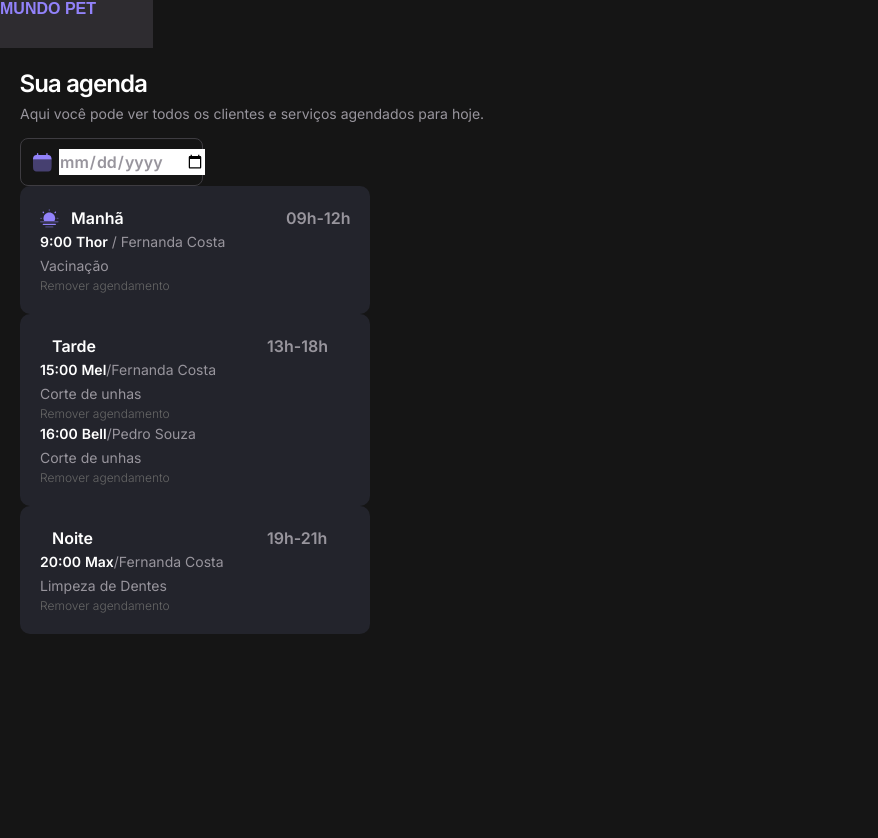
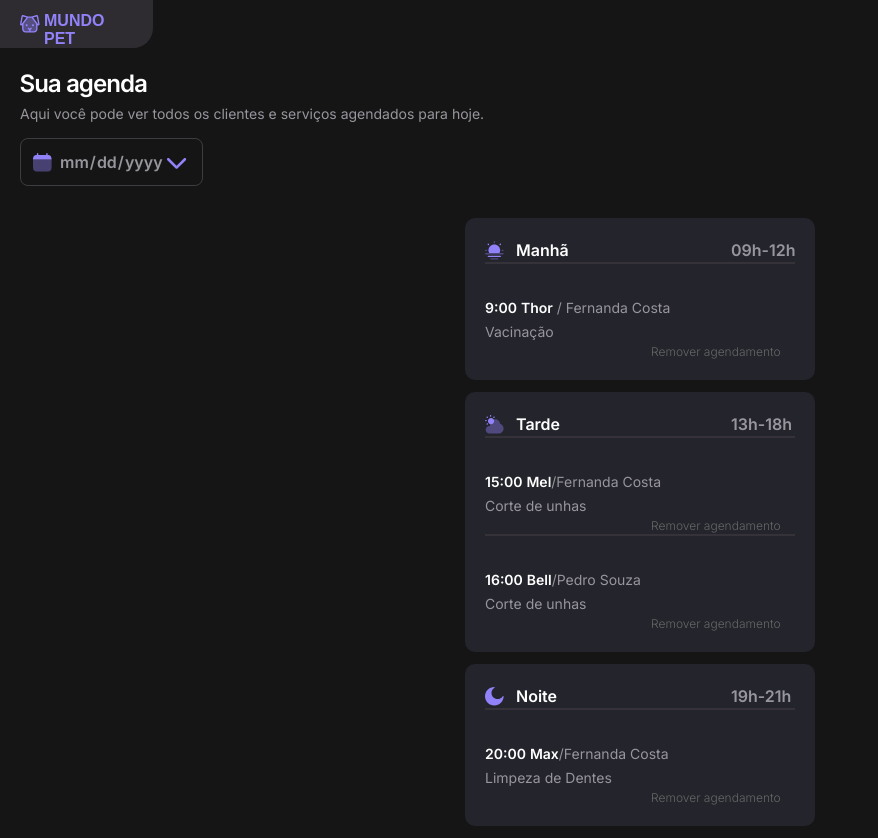
Before and after one commit to PauloCMatsudaA/Petshop, a website: page index.html in a window 1280 px wide. Shown: the whole page, without its empty margins (0-878 px from the left). Before the commit the page ends 800 px from the top, so only its background shows below. Drawn offline with Linux system fonts and the light colour scheme; a web font is replaced by a local one.

Commit message:
Add finish some styles

```diff
--- a/index.html
+++ b/index.html
@@ -16,6 +16,7 @@
   </head>
   <body>
     <div class="name-container">
+      <img src="assets/logo.svg" alt="logo do mundo pet" class="logo">
       <h3 class="name-tittle">MUNDO PET</h3>
     </div>
     <section class="tittle-description">
@@ -37,48 +38,56 @@
         <span class="label-large tittle-hour">09h-12h</span>
       </header>
       <ul class="schedule-list">
-        <li>
+        <li class="schedule"></li>
+         <div class="schedule-details">
           <strong class="hour-scheduled label-medium">9:00</strong>
           <span class="paragraph-medium"><strong class="label-medium">Thor</strong> / Fernanda Costa</span>
           <p class="paragraph-medium">Vacinação</p>
           <p class="cancel-btn">Remover agendamento</p>
+        </div>
         </li>
       </ul>
       </div>
     </section>
     <section class="schedules-cards">
       <header class="schedule-tittles">
-        <img src="" alt="" />
+        <img src="/assets/Cloud.svg" alt="Icone de uma nuvem e um sol representando a tarde" />
         <h3 class="period-name label-large">Tarde</h3>
         <span class="label-large tittle-hour">13h-18h</span>
       </header>
       <ul class="schedule-list">
-        <li>
+        <li class="schedule">
+          <div class="schedule-details">
           <strong class="hour-scheduled label-medium">15:00</strong>
           <span class="paragraph-medium"><strong class="label-medium">Mel</strong>/Fernanda Costa</span>
           <p class="paragraph-medium">Corte de unhas</p>
           <p class="cancel-btn">Remover agendamento</p>
+          </div>
         </li>
-        <li>
+        <li class="schedule">
+          <div class="schedule-details">
           <strong class="hour-scheduled label-medium">16:00</strong>
           <span class="paragraph-medium"><strong class="label-medium">Bell</strong>/Pedro Souza</span>
           <p class="paragraph-medium">Corte de unhas</p>
           <p class="cancel-btn">Remover agendamento</p>
+          </div>
         </li>
       </ul>
     </section>
     <section class="schedules-cards">
       <header class="schedule-tittles">
-        <img src="" alt="" />
+        <img src="assets/Moon.svg" alt="Icone de lua representando noite" />
         <h3 class="period-name label-large">Noite</h3>
         <span class="label-large tittle-hour">19h-21h</span>
       </header>
       <ul class="schedule-list">
-        <li>
-          <strong class="hour-scheduled label-medium">20:00</strong>
-          <span class="paragraph-medium"><strong class="label-medium">Max</strong>/Fernanda Costa</span>
-          <p class="paragraph-medium">Limpeza de Dentes</p>
-          <p class="cancel-btn">Remover agendamento</p>
+        <li class="schedule">
+          <div class="schedule-details">
+            <strong class="hour-scheduled label-medium">20:00</strong>
+            <span class="paragraph-medium"><strong class="label-medium">Max</strong>/Fernanda Costa</span>
+            <p class="paragraph-medium">Limpeza de Dentes</p>
+            <p class="cancel-btn">Remover agendamento</p>
+          </div>
         </li>
       </ul>
     </section>
--- a/src/styles/global.css
+++ b/src/styles/global.css
@@ -28,55 +28,71 @@
   box-sizing: border-box;
   color: var(--content-primary);
 }
-body{
+body {
   background-color: var(--background-primary);
 }
-.label-large{
+.logo {
+  width: 20px;
+  height: 20px;
+}
+.name-container {
+  display: flex;
+  flex-direction: row;
+  align-items: center;
+  gap: 4px;
+  padding: 12px 20px;
+
+  border-radius: 0px 0 20px 0;
+  background-color: #2e2c30;
+  width: 153px;
+  height: 48px;
+}
+.name-tittle {
+  width: 89px;
+  height: 24px;
+  font-family: "Familjen Grotesk", sans-serif;
+  font-optical-sizing: auto;
+  font-weight: 600;
+  font-size: 16px;
+  font-style: normal;
+  color: var(--content-brand);
+}
+.label-large {
   font-family: "Inter", sans-serif;
   font-weight: 600;
   font-size: 16px;
   line-height: 24px;
 }
-.label-medium{
+.label-medium {
   font-family: "Inter", sans-serif;
   font-size: 14px;
   font-weight: 600;
   line-height: 24px;
 }
-.paragraph-medium{
+.paragraph-medium {
   font-family: "Inter", sans-serif;
   line-height: 24px;
   font-size: 14px;
   font-weight: 400;
   color: var(--content-secondary);
 }
-section{
+section {
   margin-left: 20px;
 }
-.name-tittle {
-  width: 153px;
-  height: 48px;
-  font-family: "Familjen Grotesk", sans-serif;
-  font-optical-sizing: auto;
-  font-weight: 600;
-  font-size: 16px;
-  font-style: normal;
-  background-color: #2e2c30;
-  color: var(--content-brand);
-}
+
 h1 {
   font-family: "Inter Tight", sans-serif;
   font-optical-sizing: auto;
   font-weight: 600;
   font-style: normal;
 }
-.tittle-description{
+.tittle-description {
   margin-top: 21px;
 }
-.tittle-description p{
+.tittle-description p {
   margin-top: 4px;
 }
-.label{
+.label {
   position: absolute;
   width: 1px;
   height: 1px;
@@ -86,23 +102,34 @@ h1 {
   clip: rect(0, 0, 0, 0);
   white-space: nowrap;
 }
-.input-container{
-  margin-top: 12px;
+.input-container {
+  margin: 12px 0 32px;
   padding: 12px;
   display: flex;
   text-align: center;
   align-items: center;
+  overflow: hidden;
   gap: 7px;
   border-radius: 8px;
   border: 1px solid var(--border-primary);
   width: 183px;
   height: 48px;
 }
-.input{
+
+.input {
   color: var(--content-secondary);
+  width: 130px;
   font-size: 16px;
   line-height: 24px;
   font-family: "Inter", sans-serif;
   font-weight: 600;
   border: 0px solid var(--border-primary);
+  background-color: var(--background-primary);
 }
+input[type="date"]::-webkit-calendar-picker-indicator {
+  background-image: url(/assets/Arrow.svg);
+  position: relative;
+  top: 6px;
+  width: 20px;
+  height: 20px;
+}
--- a/src/styles/schedules.css
+++ b/src/styles/schedules.css
@@ -1,4 +1,5 @@
 .schedules-cards {
+  margin: 0 auto 12px;
   width: 350px;
   padding: 20px;
   border-radius: 10px;
@@ -12,6 +13,7 @@
   align-items: center;
   gap: 12px;
 }
+
 .period-name {
   color: var(--content-primary);
   width: 203px;
@@ -22,10 +24,18 @@
 .schedule-list{
   list-style-type: none;
 }
+.schedule-details{
+  margin-top: 32px;
+}
+.schedule{
+  border-top: 2px solid var(--border-divisor);
+}
 .hour-scheduled{
+  margin-top:32px;
   color: var(--content-primary);
 }
 .cancel-btn{
+  margin-left: 166px;
   font-family: "Inter", sans-serif;
   font-size: 12px;
   line-height: 16px;
```
Also changed, not shown: assets/logo.svg (added). Lines whose indentation alone changed are shown as unchanged.
